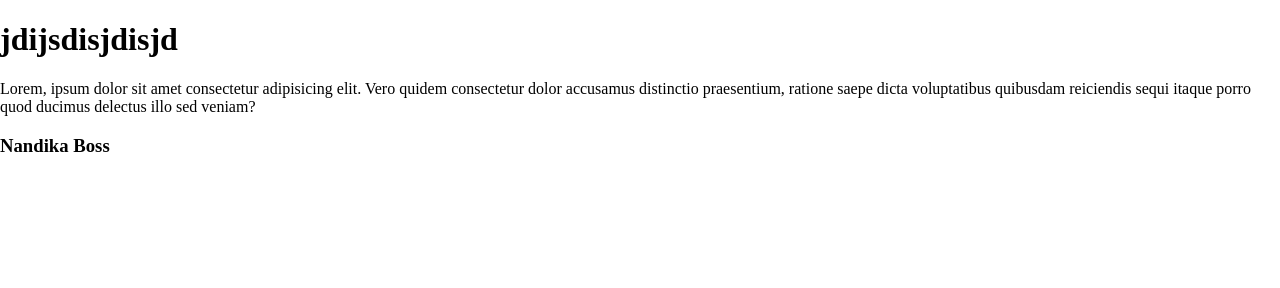
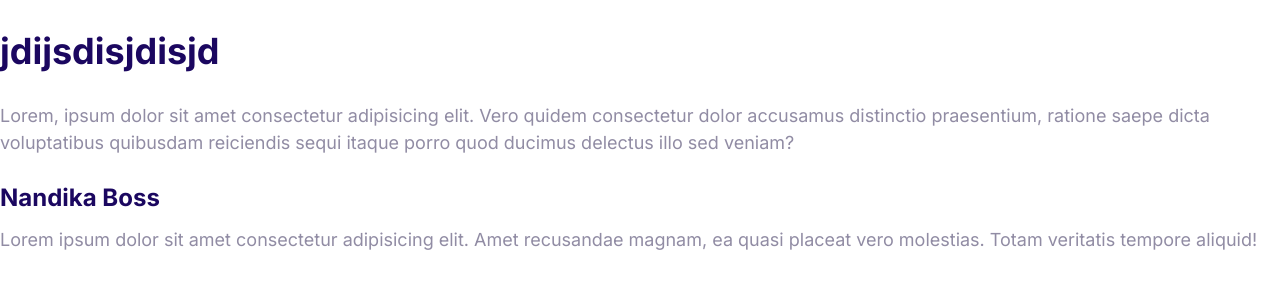
Before and after one commit to jeevanthask/LockBox, a website built with Parcel: page index.html in a window 1280 px wide. Built offline with nearby package versions, Linux system fonts and the light colour scheme.

Commit message:
main font sizes added

```diff
--- a/css/styles.css
+++ b/css/styles.css
@@ -5,3 +5,55 @@
   --color-headings: #1b0760;
   --color-body: #918ca4;
 }
+
+html {
+  font-size: 62.5%;
+}
+
+body {
+  font-family: Inter, Arial, Helvetica, sans-serif;
+  font-size: 2.4rem;
+  line-height: 1.5;
+  color: var(--color-body);
+}
+
+h1,
+h2,
+h3 {
+  color: var(--color-headings);
+  margin-bottom: 1rem;
+}
+
+h1 {
+  font-size: 7rem;
+}
+
+h2 {
+  font-size: 4rem;
+}
+
+h3 {
+  font-size: 3rem;
+}
+
+p {
+  margin-top: 0;
+}
+
+@media screen and (min-width: 1024px) {
+  body {
+    font-size: 1.8rem;
+  }
+
+  h1 {
+    font-size: 8rem;
+  }
+
+  h2 {
+    font-size: 4rem;
+  }
+
+  h3 {
+    font-size: 2.4rem;
+  }
+}
--- a/index.html
+++ b/index.html
@@ -3,6 +3,12 @@
   <head>
     <meta charset="UTF-8" />
     <meta name="viewport" content="width=device-width, initial-scale=1.0" />
+    <link rel="preconnect" href="https://fonts.googleapis.com" />
+    <link rel="preconnect" href="https://fonts.gstatic.com" crossorigin />
+    <link
+      href="https://fonts.googleapis.com/css2?family=Inter:wght@400;700&display=swap"
+      rel="stylesheet"
+    />
     <link rel="stylesheet" href="css/normalize.css" />
     <link rel="stylesheet" href="css/styles.css" />
     <title>LockBox</title>
@@ -16,5 +22,9 @@
       illo sed veniam?
     </p>
     <h3>Nandika Boss</h3>
+    <p>
+      Lorem ipsum dolor sit amet consectetur adipisicing elit. Amet recusandae
+      magnam, ea quasi placeat vero molestias. Totam veritatis tempore aliquid!
+    </p>
   </body>
 </html>
```
